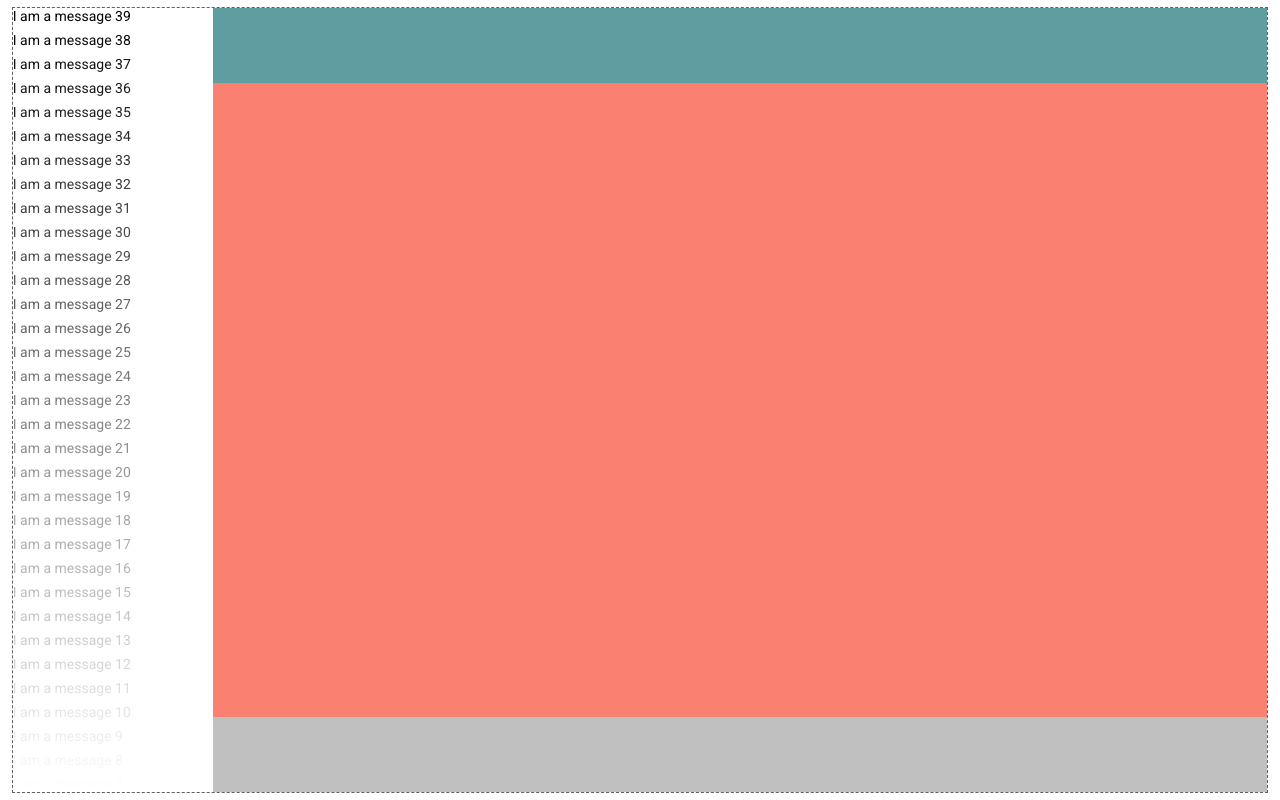
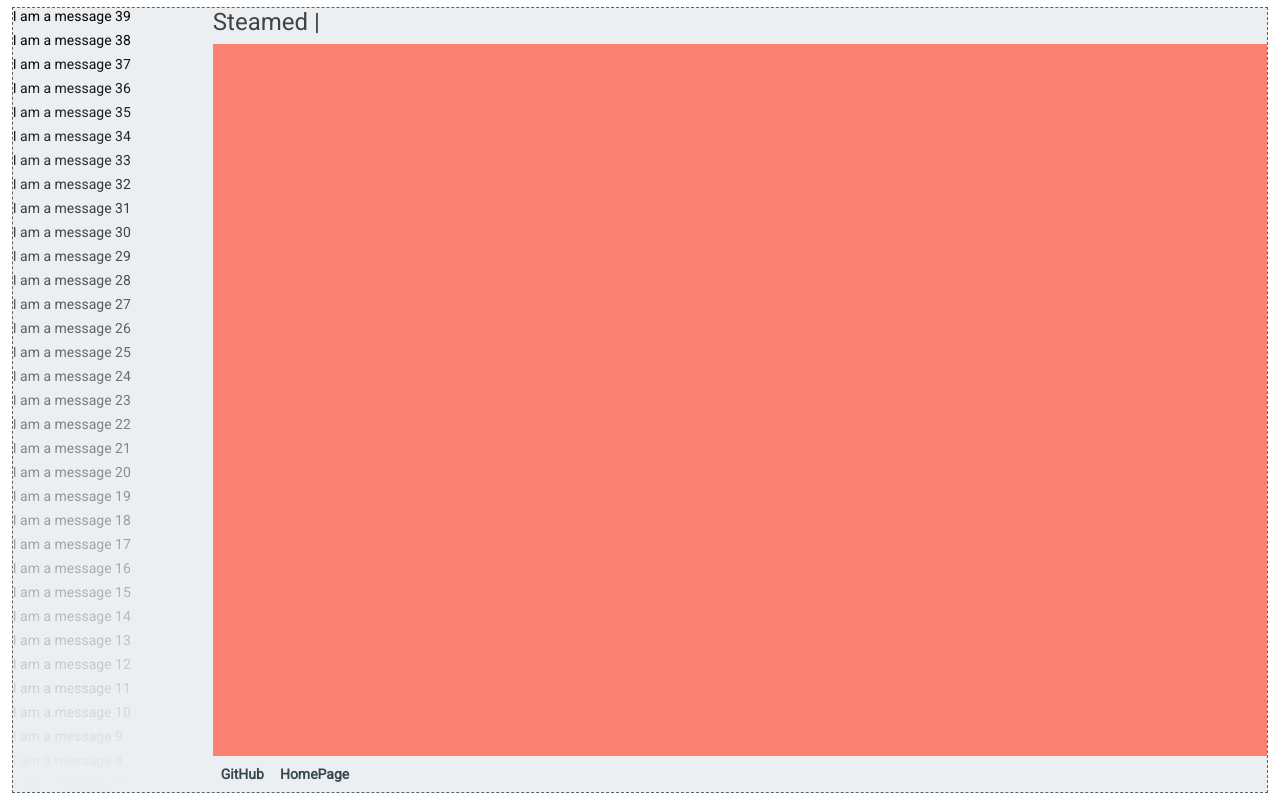
Before and after one commit to penkar/steamed, a website built with webpack: page index.html in a window 1280 px wide. Built offline with nearby package versions, Linux system fonts and the light colour scheme.

Commit message:
Header and footer default content added.

```diff
--- a/src/css/application.scss
+++ b/src/css/application.scss
@@ -1,8 +1,8 @@
 #application {
   position: absolute;
   right: 0px;
-  top: 75px;
-  bottom: 75px;
+  top: 36px;
+  bottom: 36px;
   left: 200px;
   background-color: salmon;
 }
--- a/src/css/footer.scss
+++ b/src/css/footer.scss
@@ -1,8 +1,19 @@
 #footer {
+  display: flex;
+  align-items: center;
+
   position: absolute;
   left: 200px;
   right: 0px;
   bottom: 0px;
-  height: 75px;
-  background-color: silver;
+  height: 36px;
+
+  background-color: $bg0;
+
+  >a.link {
+    padding: 4px 8px;
+    color: $bg800;
+    font-weight: bold;
+    text-decoration: none;
+  }
 }
--- a/src/css/header.scss
+++ b/src/css/header.scss
@@ -3,6 +3,11 @@
   left: 200px;
   right: 0px;
   top: 0px;
-  height: 75px;
-  background-color: cadetblue;
+  height: 48px;
+  background-color: $bg0;
+
+  >.title {
+    font-size: 24px;
+    color: $bw800;
+  }
 }
--- a/src/css/messages.scss
+++ b/src/css/messages.scss
@@ -6,11 +6,11 @@
   width: 200px;
 }
 #messages {
-  background-color: #ffffff;
   display: flex;
   flex-direction: column-reverse;
   justify-content: flex-end;
   overflow: hidden;
+  background-color: $bg0;
 
   >div.message {
     margin-bottom: 8px;
@@ -19,5 +19,5 @@
 
 #messages-cover {
   height: 100%;
-  background: linear-gradient( rgba(255, 255, 255, 0) 0%, rgba(255, 255, 255, 1) 100% );
+  background: linear-gradient( rgba(255, 255, 255, 0) 0%, $bg0 100% );
 }
--- a/src/js/footer.js
+++ b/src/js/footer.js
@@ -1,5 +1,22 @@
+import { DCE } from './utilities.js';
 class Footer {
   element = document.getElementById('footer');
+  constructor() {
+    [{
+      link:'GitHub',
+      href:'https://github.com/penkar'
+    },{
+      link:'HomePage',
+      href:`http://jspenkar.com`
+    }].forEach(link => {
+      this.element.appendChild( DCE({
+        type:'a',
+        text:link.link,
+        className:'link',
+        href:link.href,
+      }) );
+    });
+  }
 }
 
 export default (new Footer);
--- a/src/js/header.js
+++ b/src/js/header.js
@@ -1,6 +1,10 @@
+import { DCE } from './utilities';
+
 class Header {
   element = document.getElementById('header');
-
+  constructor() {
+    this.element.appendChild( DCE({type:'span', text:'Steamed | ', className:'title'}) );
+  }
 }
 
 export default (new Header);
--- a/src/js/utilities.js
+++ b/src/js/utilities.js
@@ -1,6 +1,11 @@
-export function DCE({type, text, className}) {
+export function DCE({type, text, className, href, id, click, contextMenu}) {
   const element = document.createElement(type || 'div');
   if(text) element.innerText = text;
   if(className) element.classList = [className];
+  if(href) element.href = href;
+  if(id) element.id = id;
+  if(click) element.addEventListener('click', click);
+  if(contextMenu) element.addEventListener('contextMenu', contextMenu);
+
   return element;
 }
```
